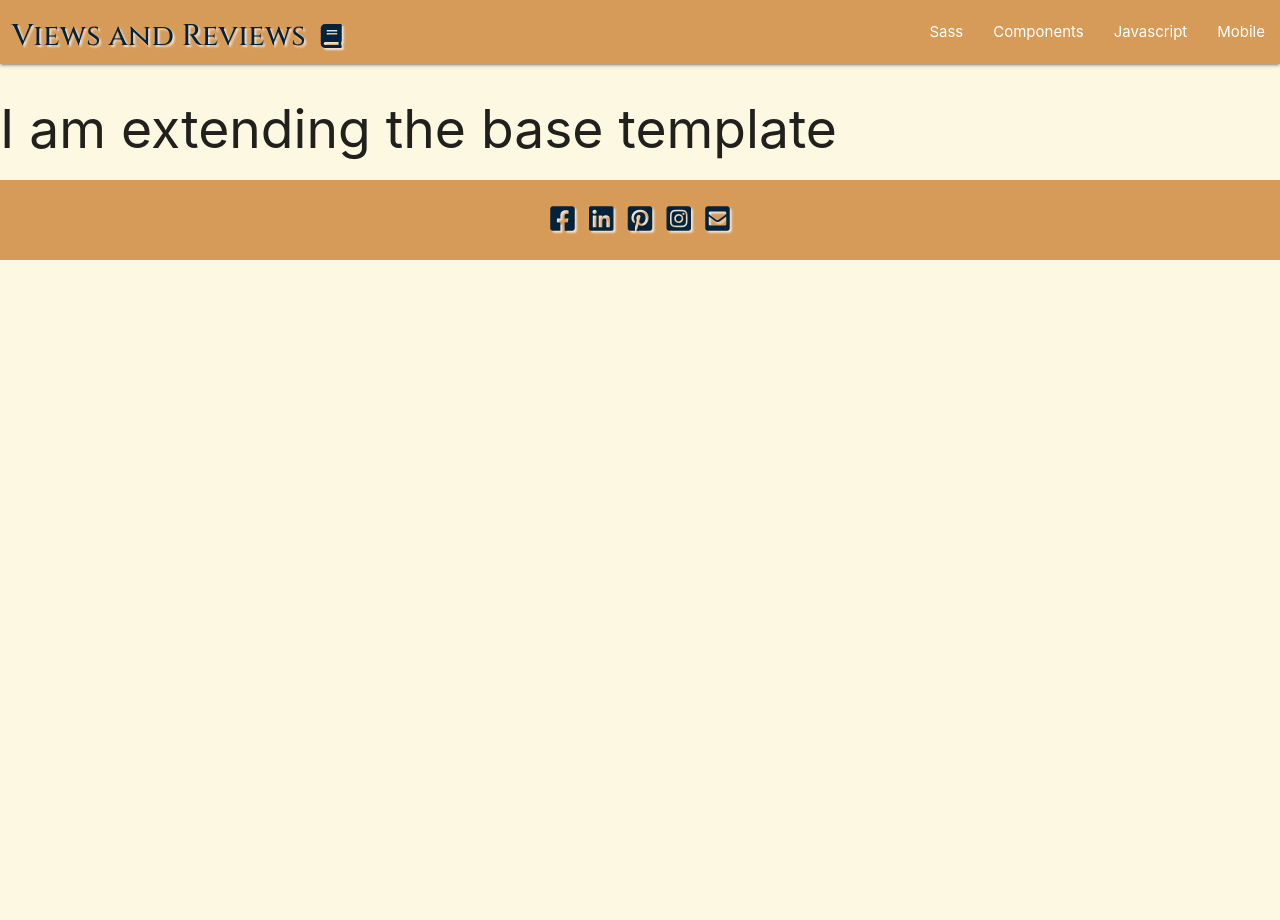
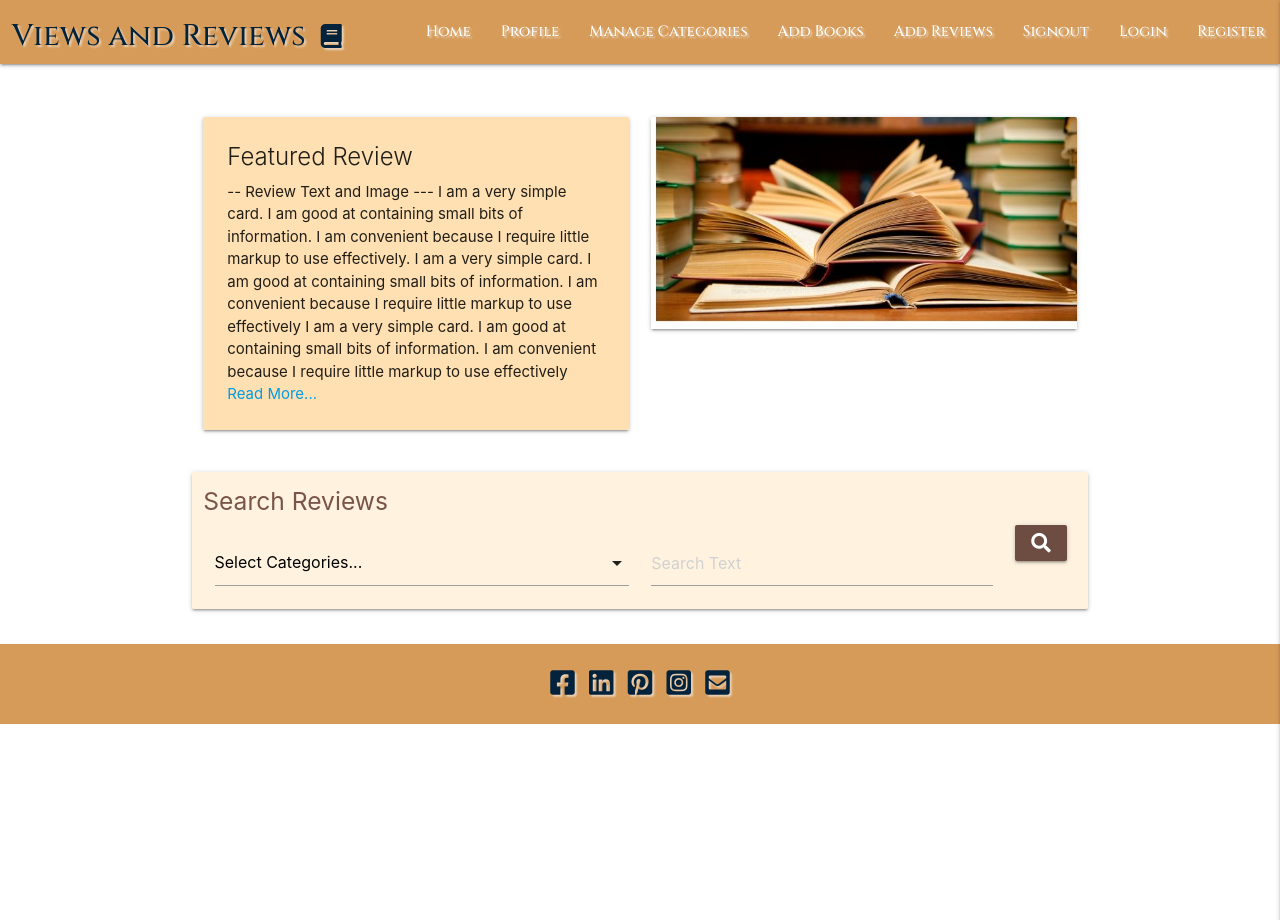
Before and after one commit to Anindita123-code/Milestone3_Data_Centric, a Flask app: page / in a window 1280 px wide. Run offline with Flask 2, Linux system fonts and the light colour scheme; data that the repository does not hold is empty; some libraries are stand-ins or nearby versions.

Commit message:
Home Page design

```diff
--- a/app.py
+++ b/app.py
@@ -18,10 +18,15 @@ mongo = PyMongo(app)
 
 
 @app.route("/")
+@app.route("/home")
+def home():
+    return render_template("home.html")
+
+
 @app.route("/get_categories")
 def get_categories():
     categories = mongo.db.categories.find()
-    return render_template("test.html", categories=categories)
+    return render_template("", categories=categories)
 
 
 if __name__ == "__main__":
--- a/static/css/style.css
+++ b/static/css/style.css
@@ -1,8 +1,10 @@
 @import url('https://fonts.googleapis.com/css2?family=Cinzel:wght@500&display=swap');
 
-body {
-    background-color: #FDF8E1;
+
+nav {
+    color: #02233B;;
 }
+
 nav .brand-logo {
     position: absolute;
     font-family: "Cinzel";
@@ -11,11 +13,17 @@ nav .brand-logo {
     font-size: 30px;
     padding: 4px;
 }
+nav ul .text-style {
+    font-family: "Cinzel";
+    color: #02233B;
+}
 .text-shadow {
-    text-shadow: 2px 2px 2px rgba(248, 246, 246, 0.8);
+    text-shadow: 2px 2px 2px rgba(248, 246, 246, 0.6);
 }
-.nav-background{
+.nav-style{
     background: #D69B59;
+    font-family: "Cinzel";
+    /* color: #02233B; */
 }
 
 /* Footer Styles */
@@ -23,20 +31,32 @@ footer div {
     text-align: center;
 }
 
-footer a:hover{
-    text-decoration: none;
-    color: #fafafafa;
-}
-
 .page-footer {
     width: 100%;
     height: 80px;
     padding-top: 20px;
-    color: #fff;
     background-color: #D69B59;
+
 }
 .footer-icons {
     font-size: 28px;
     padding: 5px;
     color: #02233B;
+    transition: all 0.35s ease-in-out;
+    -moz-transition: all 0.35s ease-in-out;
+    -webkit-transition: all 0.35s ease-in-out;
+    -o-transition: all 0.35s ease-in-out;
 }
+
+footer a i:hover{
+    text-decoration: none;
+    color: rgb(55, 90, 48);
+}
+
+#hero-image {
+    width: 100%;
+}
+
+h5{
+    color: #795548 ;
+}
--- a/static/js/script.js
+++ b/static/js/script.js
@@ -1,3 +1,4 @@
 $(document).ready(function(){
-    $('.sidenav').sidenav();
+    $('.sidenav').sidenav({edge: "right"});
+    $('select').formSelect();
 });
--- a/templates/base.html
+++ b/templates/base.html
@@ -16,31 +16,43 @@
 <body>
     <header>
         <!-- Top Navbar -->
-        <nav class="nav-background">
+        <nav class="nav-style">
             <div class="nav-wrapper">
             <a href="#!" class="brand-logo text-shadow">&nbsp;Views and Reviews<i class="fas fa-book right"></i> </a>
-            <a href="#" data-target="mobile-demo" class="sidenav-trigger"><i class="material-icons">menu</i></a>
-            <ul class="right hide-on-med-and-down">
-                <li><a href="sass.html">Sass</a></li>
-                <li><a href="badges.html">Components</a></li>
-                <li><a href="collapsible.html">Javascript</a></li>
-                <li><a href="mobile.html">Mobile</a></li>
+            <a href="#" data-target="mobile-demo" class="sidenav-trigger right"><i class="fas fa-bars"></i></a>
+            <ul class="right hide-on-med-and-down text-shadow text-style">
+                <li><a href="">Home</a></li>
+                <li><a href="">Profile</a></li>
+                <li><a href="">Manage Categories</a></li>
+                <li><a href="">Add Books</a></li>
+                <li><a href="">Add Reviews</a></li>
+                <li><a href="">Signout</a></li>
+                <li><a href="">Login</a></li>
+                <li><a href="">Register</a></li>
+
             </ul>
             </div>
         </nav>
 
         <!-- Mobile Sidebar -->
         <ul class="sidenav" id="mobile-demo">
-            <li><a href="sass.html">Sass</a></li>
-            <li><a href="badges.html">Components</a></li>
-            <li><a href="collapsible.html">Javascript</a></li>
-            <li><a href="mobile.html">Mobile</a></li>
+                <li><a href="">Home</a></li>
+                <li><a href="">Profile</a></li>
+                <li><a href="">Manage Categories</a></li>
+                <li><a href="">Add Books</a></li>
+                <li><a href="">Add Reviews</a></li>
+                <li><a href="">Signout</a></li>
+                <li><a href="">Login</a></li>
+                <li><a href="">Register</a></li>
         </ul>
 
     </header>
     <content>
-    {% block content %}
-    {% endblock %}
+        <div>
+             {% block content %}
+             {% endblock %}
+        </div>
+
     </content>
     <footer class="page-footer">
         <div class="container">
--- /dev/null
+++ b/templates/home.html
@@ -0,0 +1,62 @@
+{% extends "base.html" %}
+    {% block content %}
+    <br><br>
+        <div class="container">
+           <div class="row">
+                <div class="col s6 m6">
+                    <div class="card">
+                        <div class="card-content  orange lighten-4">
+                        <span class="card-title">Featured Review</span>
+                        <p> -- Review Text and Image ---
+                            I am a very simple card. I am good at containing small bits of information.
+                            I am convenient because I require little markup to use effectively.
+                            I am a very simple card. I am good at containing small bits of information.
+                            I am convenient because I require little markup to use effectively
+                            I am a very simple card. I am good at containing small bits of information.
+                            I am convenient because I require little markup to use effectively
+                        </p>
+                        <span> <a href="">Read More...</a></span>
+                        </div>
+
+                    </div>
+                </div>
+                <div class="col s6">
+                    <div class="card">
+                    <div class="card-image">
+                        <!-- section for image -->
+                        <img id="hero-image" src="static/images/Book_Hero.jpg" alt="Site image for Book Review">
+                    </div>
+                    </div>
+                </div>
+            </div>
+            <div class="row">
+                <div class="col s12 card-panel orange lighten-5">
+
+                    <h5>Search Reviews</h5>
+                    <div class="input-field col s6">
+                        <select>
+                            <option value="" disabled selected>Select Categories...</option>
+                            <option value="1">Option 1</option>
+                            <option value="2">Option 2</option>
+                            <option value="3">Option 3</option>
+                        </select>
+                    </div>
+                    <div class="input-field col s5">
+                        <input placeholder="Search Text" id="Search" name="search" type="text" class="validate">
+                    </div>
+                    <div class="col s1">
+
+                        <button class="btn brown darken-1" type="submit" name="action">
+                            <i class="fas fa-search"></i>
+                        </button>
+
+                    </div>
+                </div>
+
+            </div>
+        </div>
+
+        {% for category in categories %}
+            {{ category.category_name }}<br>
+        {% endfor %}
+    {% endblock %}
--- a/templates/test.html
+++ /dev/null
@@ -1,7 +0,0 @@
-{% extends "base.html" %}
-    {% block content %}
-        <h2> I am extending the base template </h2>
-        {% for category in categories %}
-            {{ category.category_name }}<br>
-        {% endfor %}
-    {% endblock %}
```
Also changed, not shown: static/images/Book_Hero.jpg (added).
